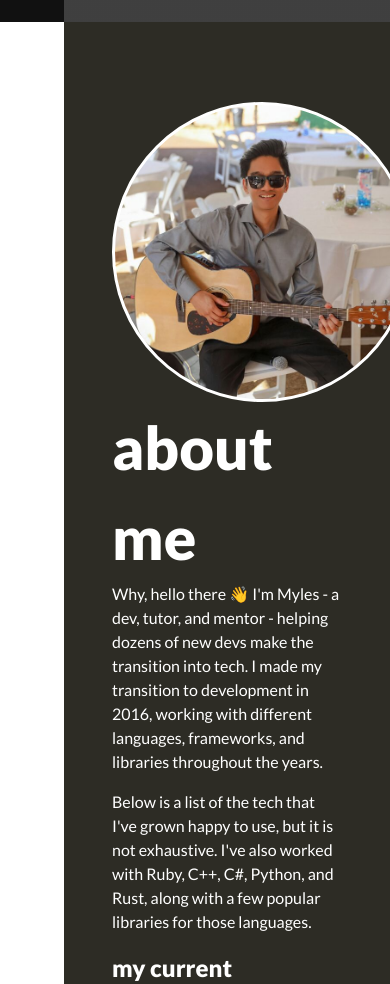
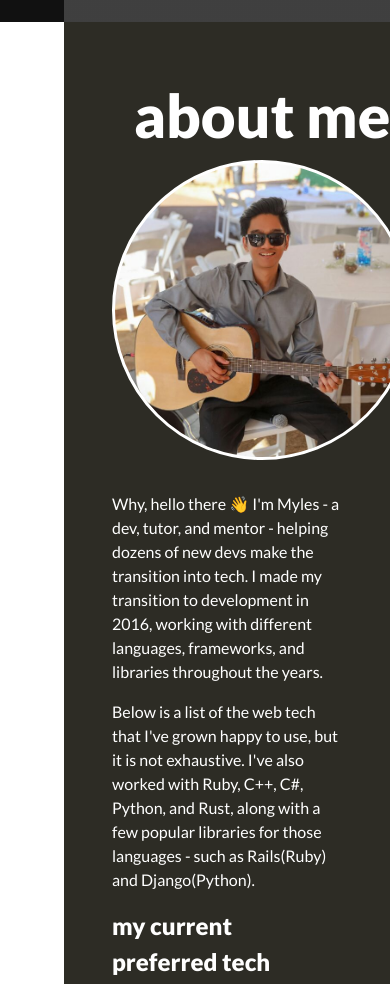
Before and after one commit to MylesWritesCode/portfolio, a Next.js app: page / in a window 390 px wide. Shown: the part 822-1806 px from the top of the page. Built offline with nearby package versions, Linux system fonts and the light colour scheme; grey boxes are pictures that could not be loaded.

Commit message:
better responsiveness for about me comp

```diff
--- a/src/components/AboutMe.tsx
+++ b/src/components/AboutMe.tsx
@@ -49,7 +49,7 @@ const AboutMe: React.FC<AboutMeProps> = ({ ...props }) => {
       id="about-me"
       data-scroll="about-me"
       display="flex"
-      padding="5rem 3rem"
+      padding="3rem"
       justifyContent="center"
       alignItems="center"
       flexDirection="row"
@@ -72,10 +72,8 @@ const AboutMe: React.FC<AboutMeProps> = ({ ...props }) => {
           alignSelf="flex-start"
           flexBasis={{ base: "100%", sm: "100%", md: "50%" }}
         >
-          <chakra.h1 fontFamily="Lato" fontSize="60px" fontWeight="900">
-            about me
-          </chakra.h1>
           <chakra.p
+            marginTop="2rem"
             fontFamily="Lato"
             fontSize="16px"
             fontWeight="400"
@@ -93,9 +91,10 @@ const AboutMe: React.FC<AboutMeProps> = ({ ...props }) => {
             fontWeight="400"
             text-indent="2em"
           >
-            Below is a list of the tech that I've grown happy to use, but it is
-            not exhaustive. I've also worked with Ruby, C++, C#, Python, and
-            Rust, along with a few popular libraries for those languages.
+            Below is a list of the web tech that I've grown happy to use, but it
+            is not exhaustive. I've also worked with Ruby, C++, C#, Python, and
+            Rust, along with a few popular libraries for those languages - such
+            as Rails(Ruby) and Django(Python).
           </chakra.p>
           <chakra.h1
             marginTop="1rem"
@@ -161,10 +160,14 @@ const AboutMe: React.FC<AboutMeProps> = ({ ...props }) => {
         </chakra.div>
         <chakra.div
           display="flex"
-          justifyContent="center"
+          flexDirection="column"
+          justifyContent="space-evenly"
           alignItems="center"
           flexBasis={{ base: "100%", sm: "100%", md: "50%" }}
         >
+          <chakra.h1 fontFamily="Lato" fontSize="60px" fontWeight="900">
+            about me
+          </chakra.h1>
           <chakra.div
             backgroundImage="guitar-dude.jpg"
             backgroundPosition="top"
```
